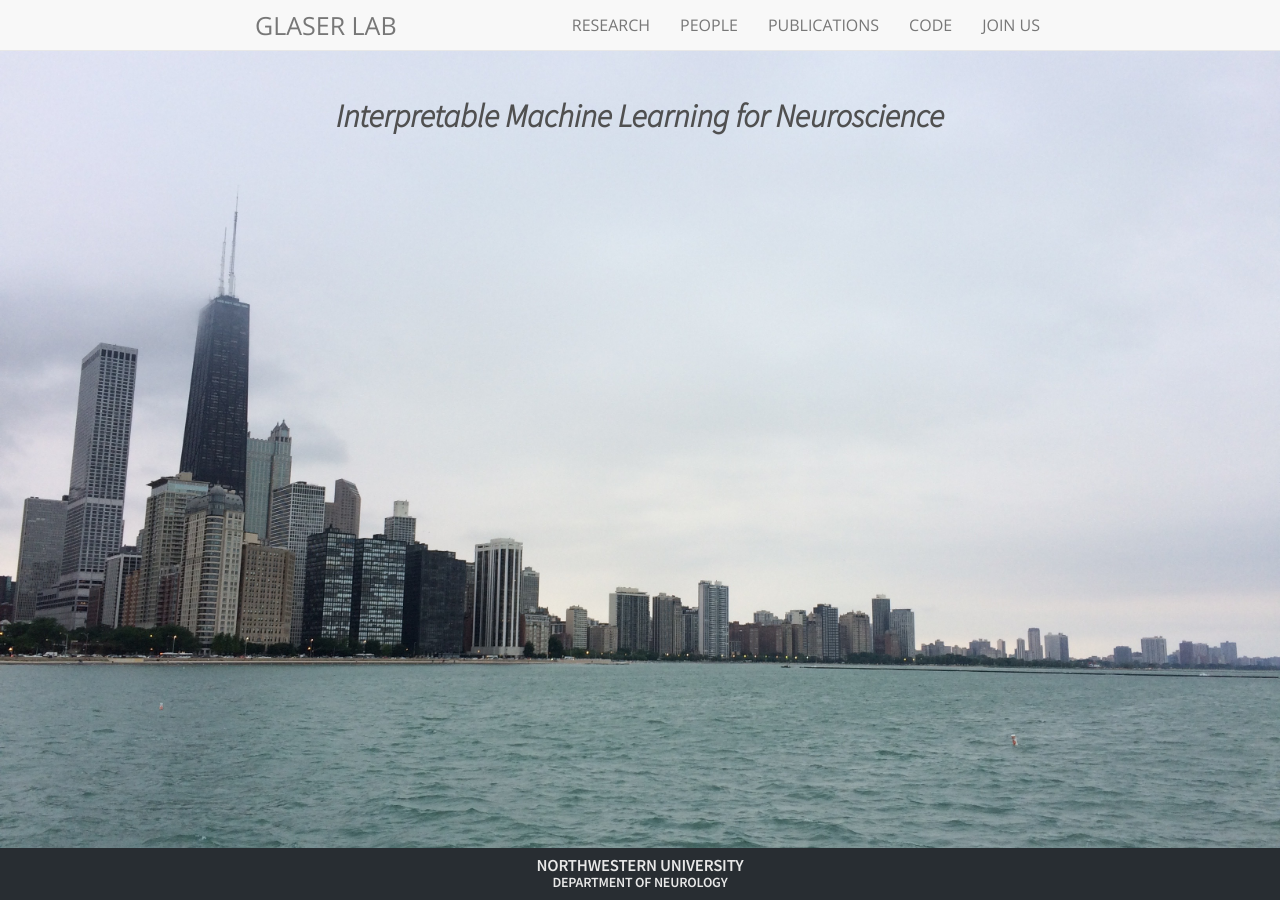
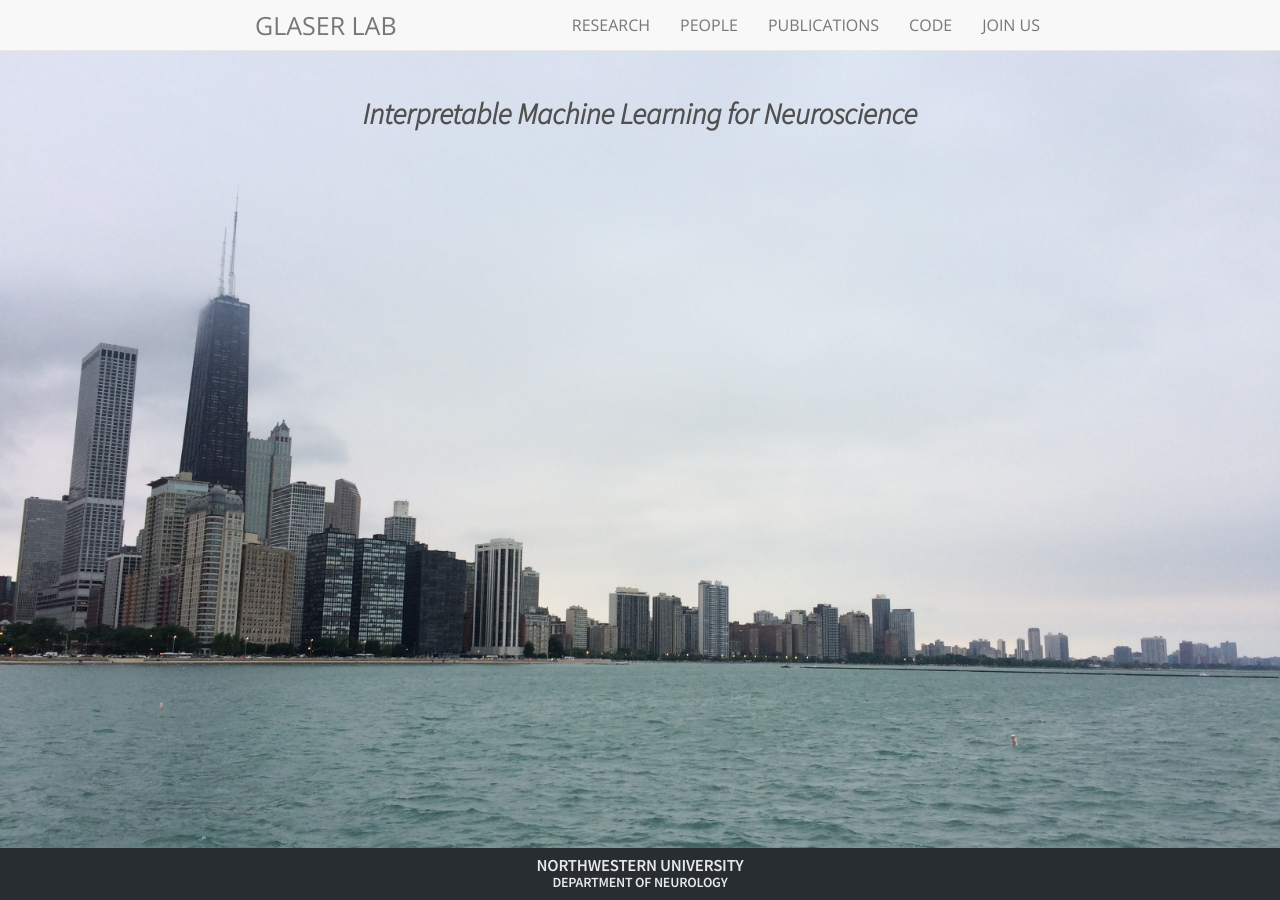
Before and after one commit to glaserlab/glaserlab.github.io, a Jekyll site: the page built from index.html, in a window 1280 px wide. Built offline with Jekyll 4.4.1, drawn with Linux system fonts in a browser that asks for light colours; nearby versions of some CDN libraries; comment, search, counter and statistics services are not loaded.

```diff
--- a/index.html
+++ b/index.html
@@ -23,7 +23,7 @@ body {
       {% if @media (min-width: 1px) %}
         <h1 style="font-size:1.8em; font-family:Source Sans Pro; color:#505050"><i>Interpretable Machine Learning for Neuroscience mobile <br><br></i></h1>
       {% else %}
-        <h1 style="font-size:2.3em; font-family:Source Sans Pro; color:#505050; margin-top=0em"><i>Interpretable Machine Learning for Neuroscience <br><br></i></h1>
+        <h1 style="font-size:2.1em; font-family:Source Sans Pro; color:#505050; margin-top=0em"><i>Interpretable Machine Learning for Neuroscience <br><br></i></h1>
       {% endif %}
 
 <!--       <h2 style="font-size:1.6em"><i>Lab Opening September 2022 in Northwestern Neurology Department! <br><br></i></h2>      -->
```
